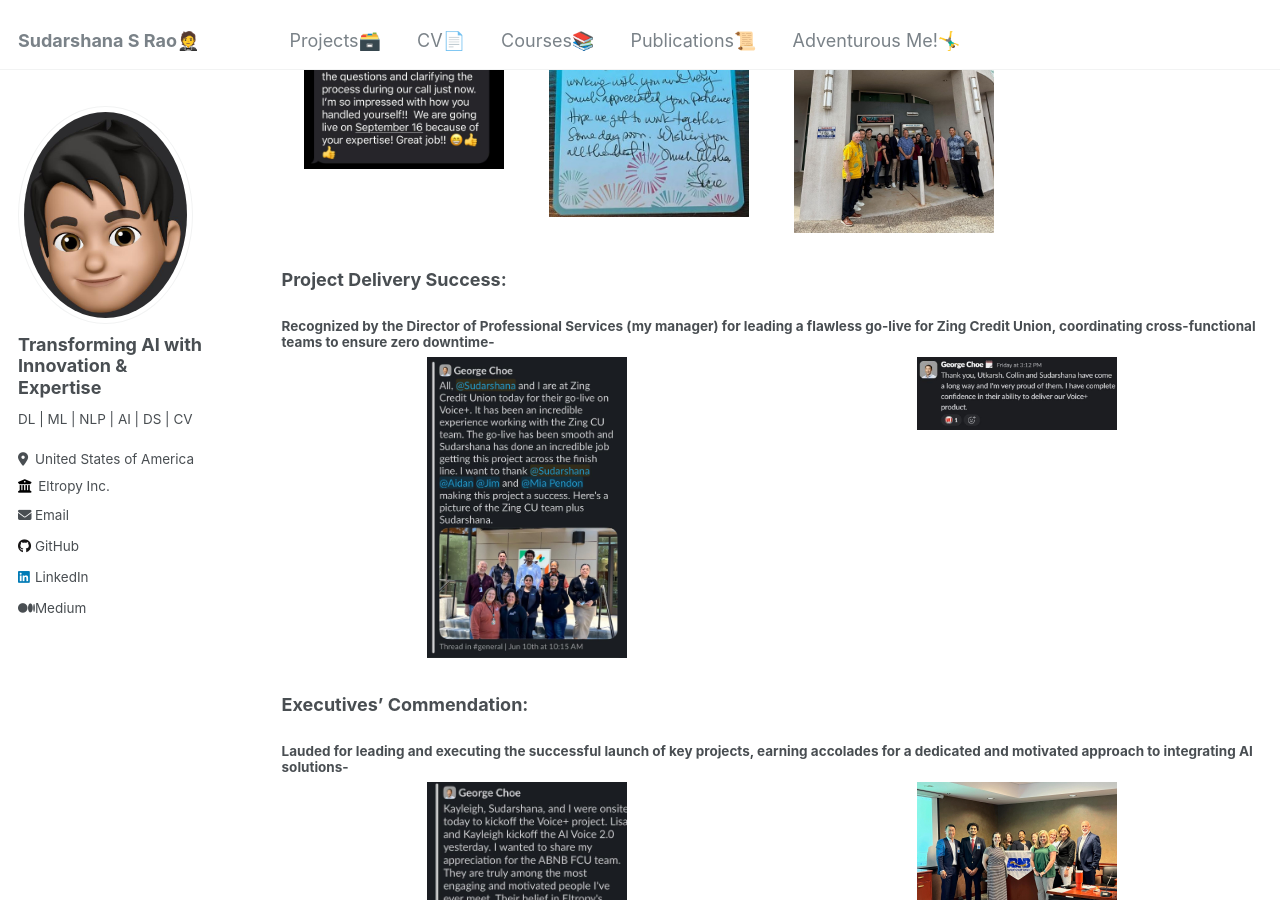
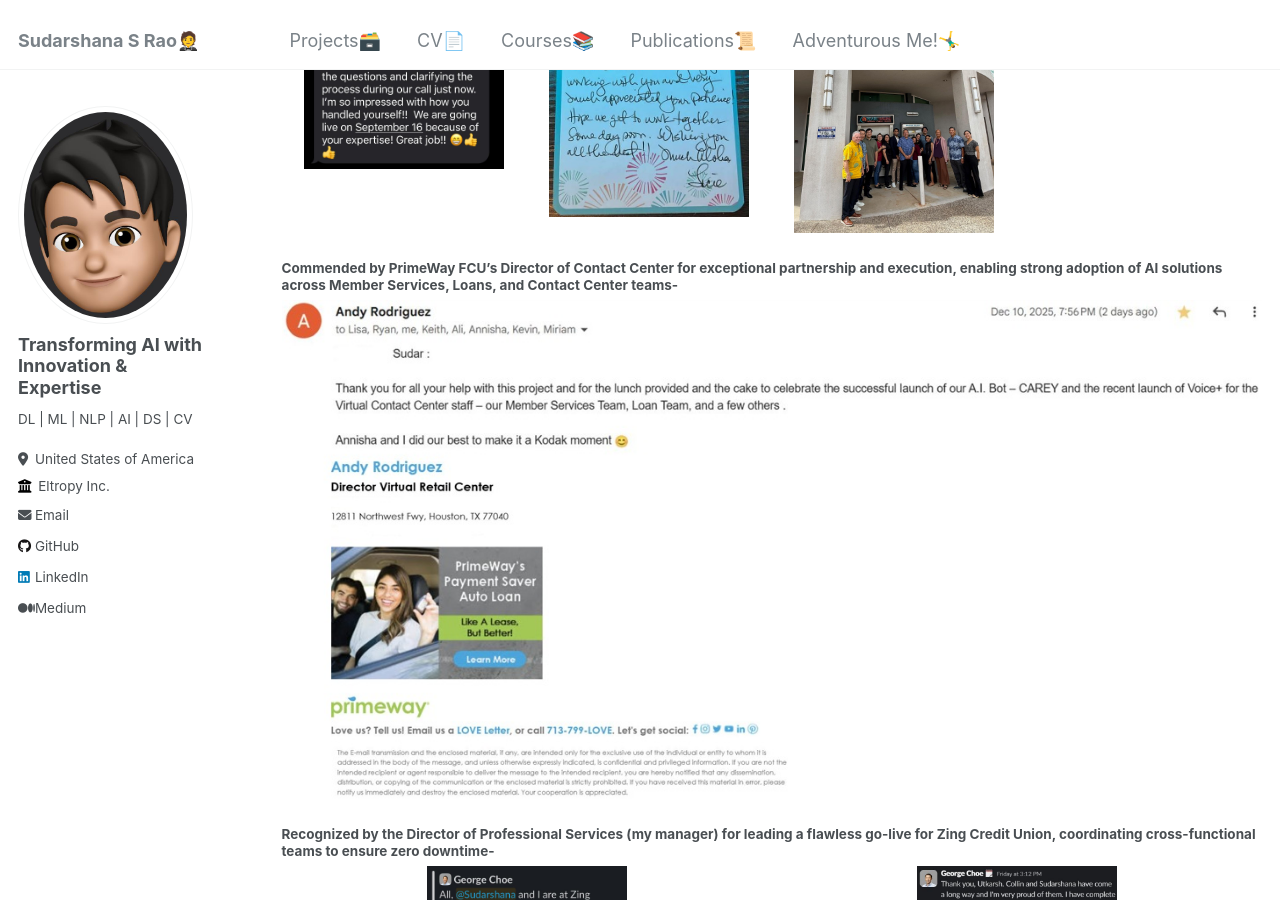
Before and after one commit to SudarshanaSRao/SudarshanaSRao.github.io, a Jekyll site: the page built from _pages/achievements.md, in a window 1280 px wide and 900 px high, scrolled down 1108 px. Built offline with Jekyll 4.4.1, drawn with Linux system fonts in a browser that asks for light colours.

Commit message:
Update achievements.md

```diff
--- a/_pages/achievements.md
+++ b/_pages/achievements.md
@@ -34,14 +34,15 @@
   <img src="/images/lastjo.jpg" style="cursor: crosshair;">
 </div>
 
-### Project Delivery Success:
+#### Commended by PrimeWay FCU’s Director of Contact Center for exceptional partnership and execution, enabling strong adoption of AI solutions across Member Services, Loans, and Contact Center teams-
+<center><img src="/images/Direct.jpg" style="cursor: crosshair;"></center>
+
 #### Recognized by the Director of Professional Services (my manager) for leading a flawless go-live for Zing Credit Union, coordinating cross-functional teams to ensure zero downtime-
 <div style="display: grid; grid-template-columns: repeat(2, 1fr); justify-items: center;">
   <img src="/images/EL-3.jpg" style="cursor: crosshair; width: 100%; max-width: 200px;">
   <img src="/images/EL-14.jpg" style="cursor: crosshair; width: 100%; max-width: 200px;">
 </div>
 
-### Executives' Commendation:
 #### Lauded for leading and executing the successful launch of key projects, earning accolades for a dedicated and motivated approach to integrating AI solutions-
 <div style="display: grid; grid-template-columns: repeat(2, 1fr); justify-items: center;">
   <img src="/images/EL-4.jpg" style="cursor: crosshair; width: 100%; max-width: 200px;">
```
